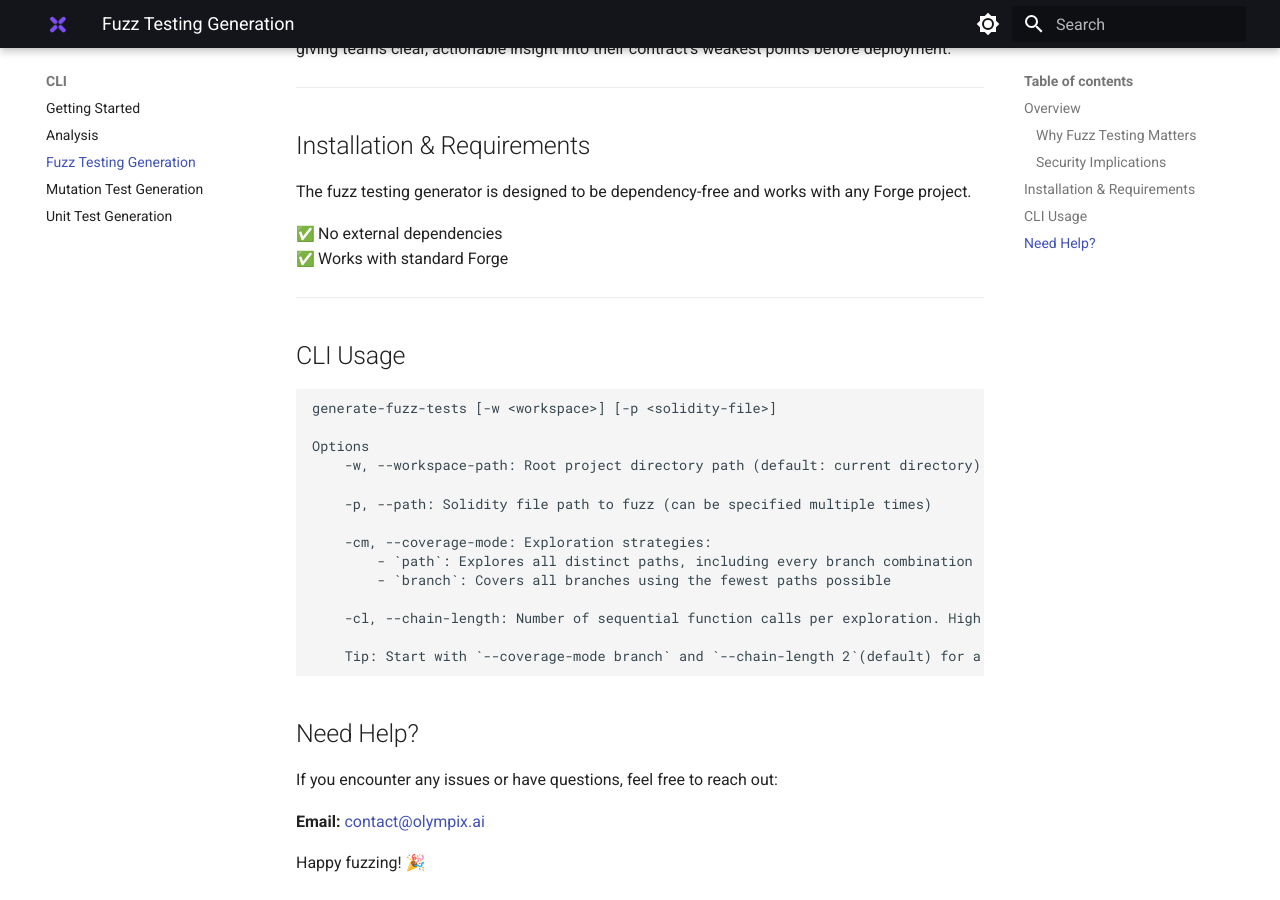
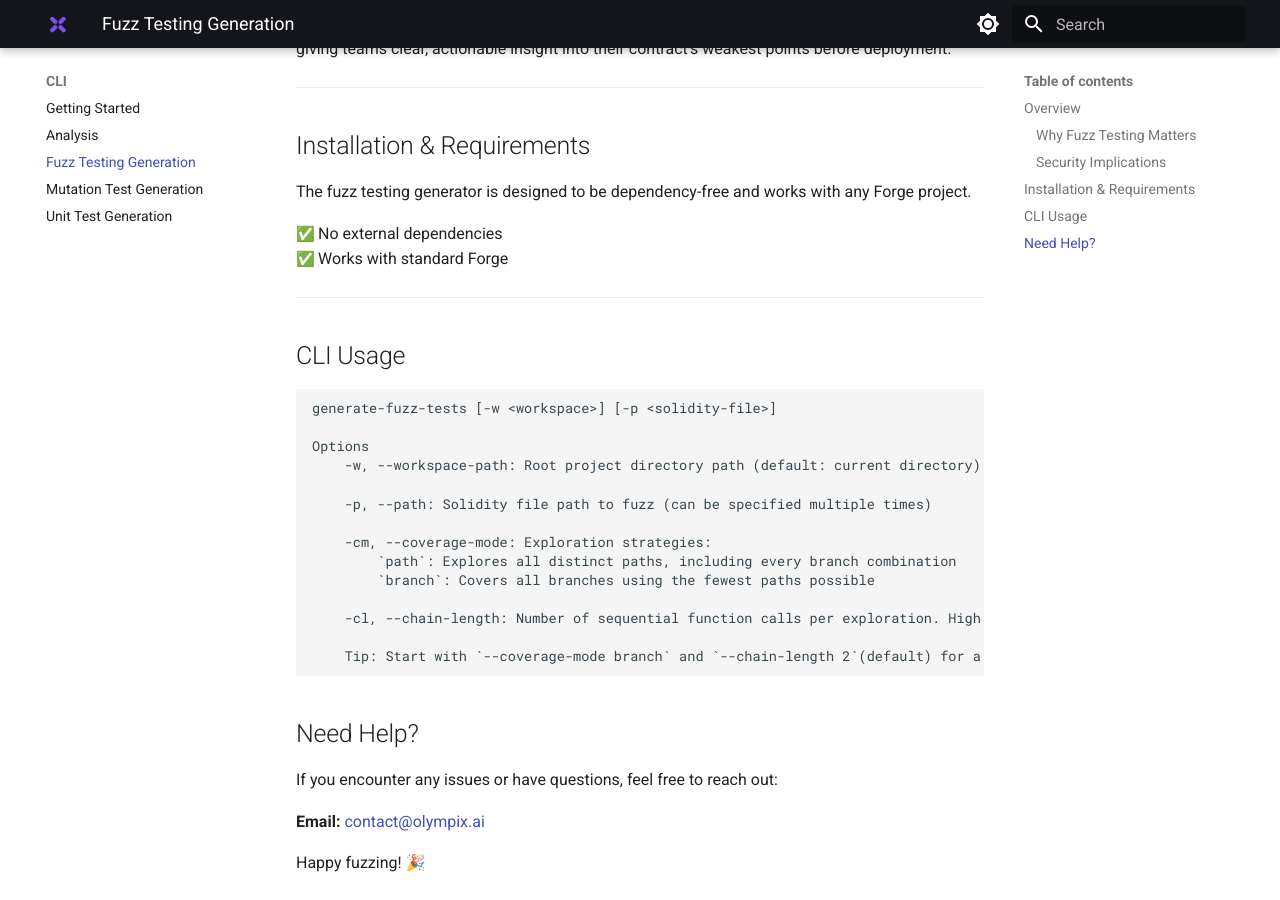
Before and after one commit to olympix/olympix.github.io, an MkDocs documentation site: the page built from docs/CLI/Fuzz Testing.md, in a window 1280 px wide and 900 px high, scrolled down 982 px. Built offline with MkDocs 1.6.1 and Material for MkDocs 9.7.7, drawn with Linux system fonts in a browser that asks for light colours; emoji names are drawn with the system emoji font.

Commit message:
#1082 Updating fuzzing doc

```diff
--- a/docs/CLI/Fuzz Testing.md
+++ b/docs/CLI/Fuzz Testing.md
@@ -43,8 +43,8 @@ Options
 	-p, --path: Solidity file path to fuzz (can be specified multiple times)
 
     -cm, --coverage-mode: Exploration strategies:
-        - `path`: Explores all distinct paths, including every branch combination
-        - `branch`: Covers all branches using the fewest paths possible
+        `path`: Explores all distinct paths, including every branch combination
+        `branch`: Covers all branches using the fewest paths possible
 
     -cl, --chain-length: Number of sequential function calls per exploration. High values can drastically increase analysis time. Default: 2
 
```
